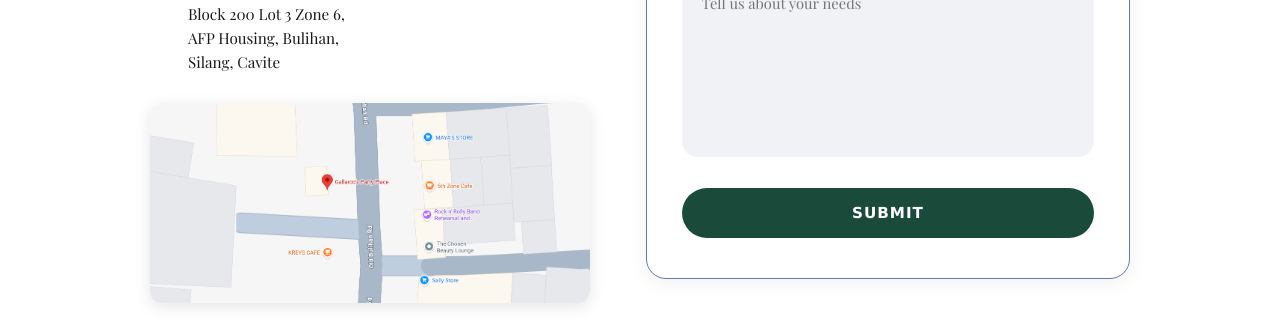
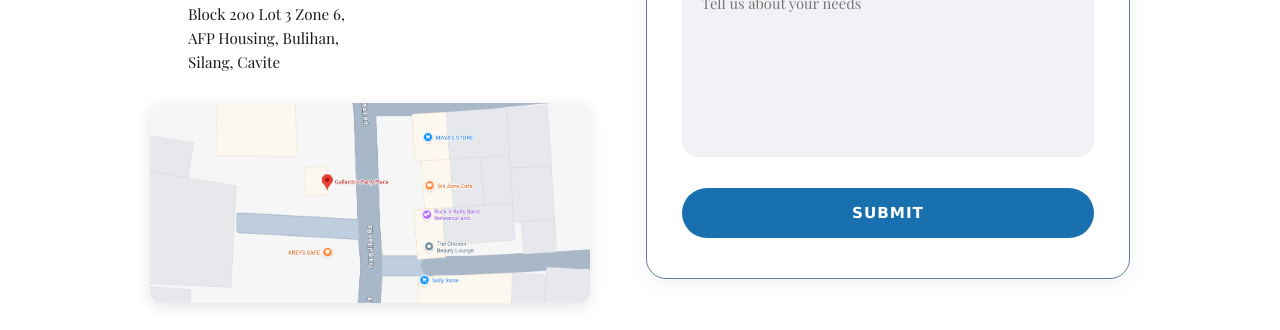
Before and after one commit to diaraelondelacruz/Gallados4, a plain HTML site: page views/contact.html in a window 1280 px wide. Shown: the part 470-800 px from the top of the page. Drawn offline with nearby package versions, Linux system fonts and the light colour scheme.

Commit message:
change color

```diff
--- a/css/contact.css
+++ b/css/contact.css
@@ -304,7 +304,7 @@ body {
 /* ── SUBMIT BUTTON ── */
 .contact-submit-btn {
   width: 100%;
-  background: #1a4a3a;
+  background: #1870ae;
   color: #ffffff;
   border: none;
   border-radius: 50px;
```
